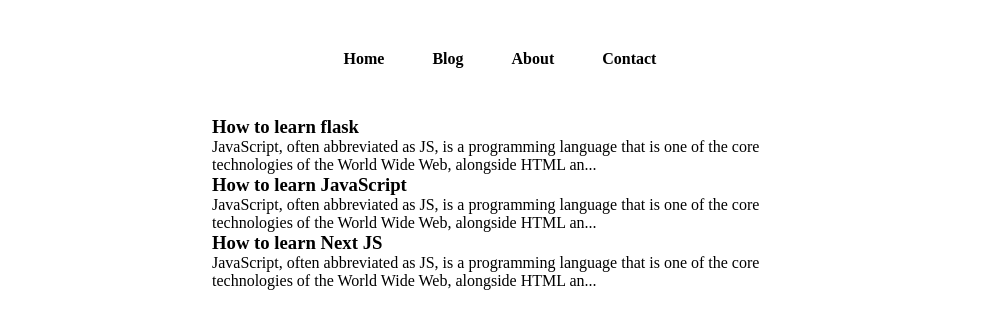
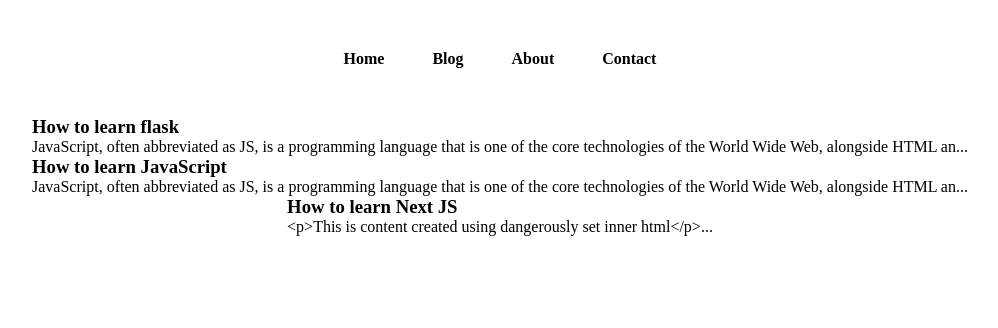
Before and after one commit to SanketShendge21/HuntingCoder, a Next.js app: page /blog in a window 1280 px wide. Shown: the top 328 px of the page, without its empty margins (140-1138 px from the left). Built offline with nearby package versions, Linux system fonts and the light colour scheme.

Commit message:
Learned dangerously set Inner HTML

```diff
--- a/blogdata/how-to-learn-flask.json
+++ b/blogdata/how-to-learn-flask.json
@@ -2,5 +2,6 @@
     "title": "How to learn flask",
     "content": "JavaScript, often abbreviated as JS, is a programming language that is one of the core technologies of the World Wide Web, alongside HTML and CSS. As of 2023, 98.7% of websites use JavaScript on the client side for webpage behavior, often incorporating third-party libraries. All major web browsers have a dedicated JavaScript engine to execute the code on users' devices.",
     "author": "Sanket Bhau",
+    "metadesc":"how to learn flask, enjoy it!",
     "slug": "how-to-learn-flask"
 }
--- a/blogdata/how-to-learn-javascript.json
+++ b/blogdata/how-to-learn-javascript.json
@@ -2,5 +2,6 @@
     "title": "How to learn JavaScript",
     "content": "JavaScript, often abbreviated as JS, is a programming language that is one of the core technologies of the World Wide Web, alongside HTML and CSS. As of 2023, 98.7% of websites use JavaScript on the client side for webpage behavior, often incorporating third-party libraries. All major web browsers have a dedicated JavaScript engine to execute the code on users' devices.",
     "author": "Sanket Bhau",
+    "metadesc":"how to learn javascript, enjoy it!",
     "slug": "how-to-learn-javascript"
 }
--- a/blogdata/how-to-learn-nextjs.json
+++ b/blogdata/how-to-learn-nextjs.json
@@ -1,6 +1,7 @@
 {
     "title": "How to learn Next JS",
-    "content": "JavaScript, often abbreviated as JS, is a programming language that is one of the core technologies of the World Wide Web, alongside HTML and CSS. As of 2023, 98.7% of websites use JavaScript on the client side for webpage behavior, often incorporating third-party libraries. All major web browsers have a dedicated JavaScript engine to execute the code on users' devices.",
+    "content": "<p>This is content created using dangerously set inner html</p>",
     "author": "Sanket Bhau",
+    "metadesc":"how to learn nextjs, enjoy it!",
     "slug": "how-to-learn-nextjs"
 }
--- a/next.config.js
+++ b/next.config.js
@@ -1,7 +1,7 @@
 /** @type {import('next').NextConfig} */
 const nextConfig = {
   reactStrictMode: true,
-  output: 'export',
+  // output: 'export',
 }
 
 module.exports = nextConfig
--- a/pages/blog.js
+++ b/pages/blog.js
@@ -4,7 +4,11 @@
 import * as fs from 'fs';
 
 const blog = (props) => {
-	console.log(props);
+	function createMarkup(c) { // Dangerously create markup to set innerHTML
+        return { __html: c };
+    }
+
+	// console.log(props);
 	const [blogs, setBlogs] = useState(props.allBlogs);
 
 	// Now we used server side rendering to render the blog so commented useEffect
@@ -31,7 +35,8 @@
 						<Link href={`/blogpost/${blogitem.slug}`}>
 							<h3>{blogitem.title}</h3>
 						</Link>
-						<p className={styles.blogItemP}>{blogitem.content.substr(0,140)}...</p>
+						{blog && <div dangerouslySetInnerHTML={createMarkup(blog.content)}></div>}
+						<p className={styles.blogItemp}>{blogitem.content.substr(0, 140)}...</p>
 					</div>
 				})}
 			</main>
```
